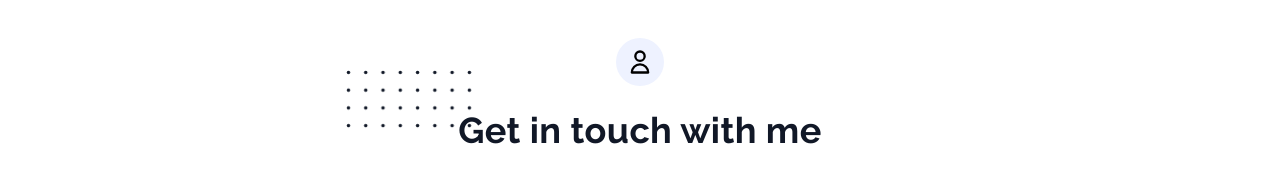
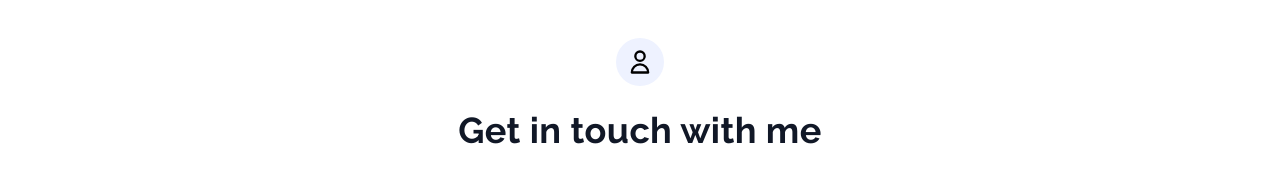
Before and after one commit to eazypau/portfolio-nuxt3, a Nuxt app: page / in a window 1280 px wide. Shown: the part 5088-5266 px from the top of the page. Built offline with nearby package versions, Linux system fonts and the light colour scheme.

Commit message:
remove rect dot pattern in contact component

```diff
--- a/components/Contact.vue
+++ b/components/Contact.vue
@@ -22,7 +22,7 @@
                 </defs>
                 <rect fill="url(#e77df901-b9d7-4b9b-822e-16b2d410795b)" width="52" height="24"></rect>
               </svg> -->
-              <IconsUserSvg class="absolute top-0 left-0 z-0 hidden w-32 -mt-8 -ml-20 lg:w-32 lg:-ml-28 lg:-mt-10 sm:block" />
+              <!-- <IconsUserSvg class="absolute top-0 left-0 z-0 hidden w-32 -mt-8 -ml-20 lg:w-32 lg:-ml-28 lg:-mt-10 sm:block" /> -->
               <span class="relative">Get</span>
             </span>
             in touch with me
```
